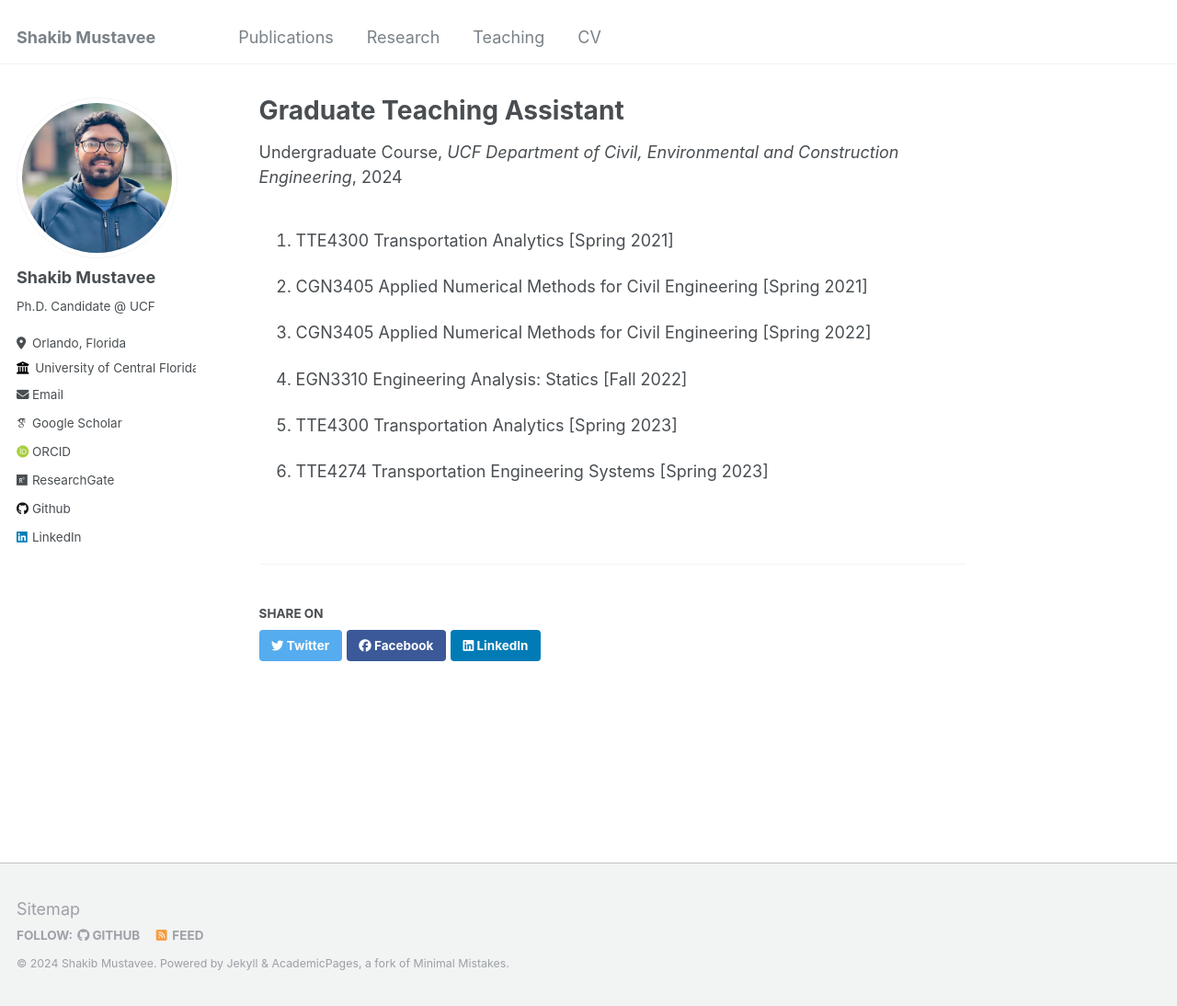
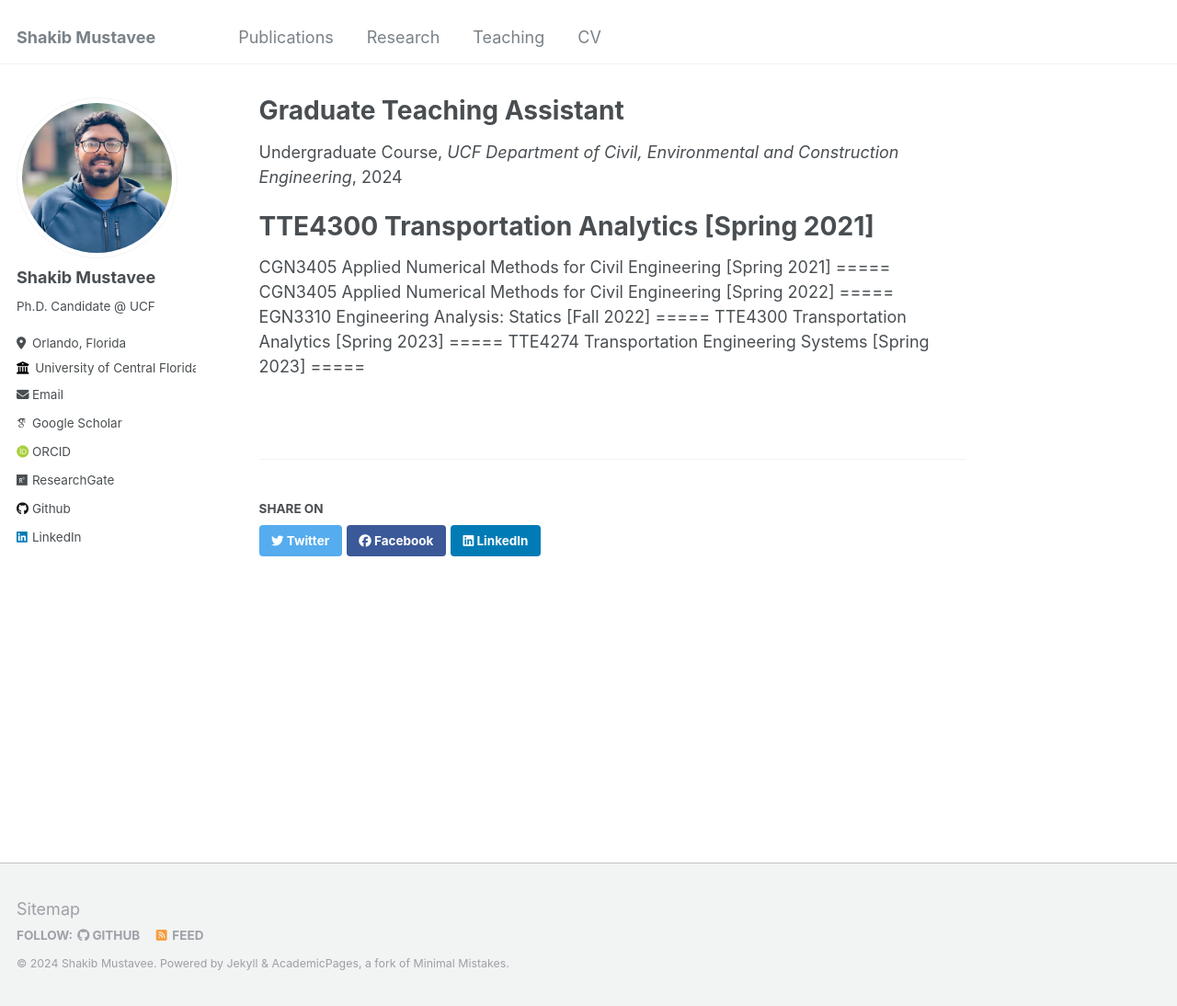
Before and after one commit to mustavee/mustavee.github.io, a Jekyll site: the page built from _teaching/gta.md, in a window 1280 px wide and 1094 px high. Shown: the whole window at 92% size. Built offline with Jekyll 4.4.1, drawn with Linux system fonts in a browser that asks for light colours; some web fonts are replaced; part of the change alters nothing that is shown.

Commit message:
Update gta.md course ttitle

```diff
--- a/_teaching/gta.md
+++ b/_teaching/gta.md
@@ -6,14 +6,15 @@ permalink: /teaching/gta
 venue: "UCF Department of Civil, Environmental and Construction Engineering"
 location: "Orlando, FL"
 ---
-1. TTE4300 Transportation Analytics [Spring 2021]
-
-2. CGN3405 Applied Numerical Methods for Civil Engineering [Spring 2021]
-
-3. CGN3405 Applied Numerical Methods for Civil Engineering [Spring 2022]
-
-4. EGN3310 Engineering Analysis: Statics [Fall 2022]
-
-5. TTE4300 Transportation Analytics [Spring 2023]
-
-6. TTE4274 Transportation Engineering Systems [Spring 2023]
+TTE4300 Transportation Analytics [Spring 2021]
+=====
+CGN3405 Applied Numerical Methods for Civil Engineering [Spring 2021]
+=====
+CGN3405 Applied Numerical Methods for Civil Engineering [Spring 2022]
+=====
+EGN3310 Engineering Analysis: Statics [Fall 2022]
+=====
+TTE4300 Transportation Analytics [Spring 2023]
+=====
+TTE4274 Transportation Engineering Systems [Spring 2023]
+=====
```
